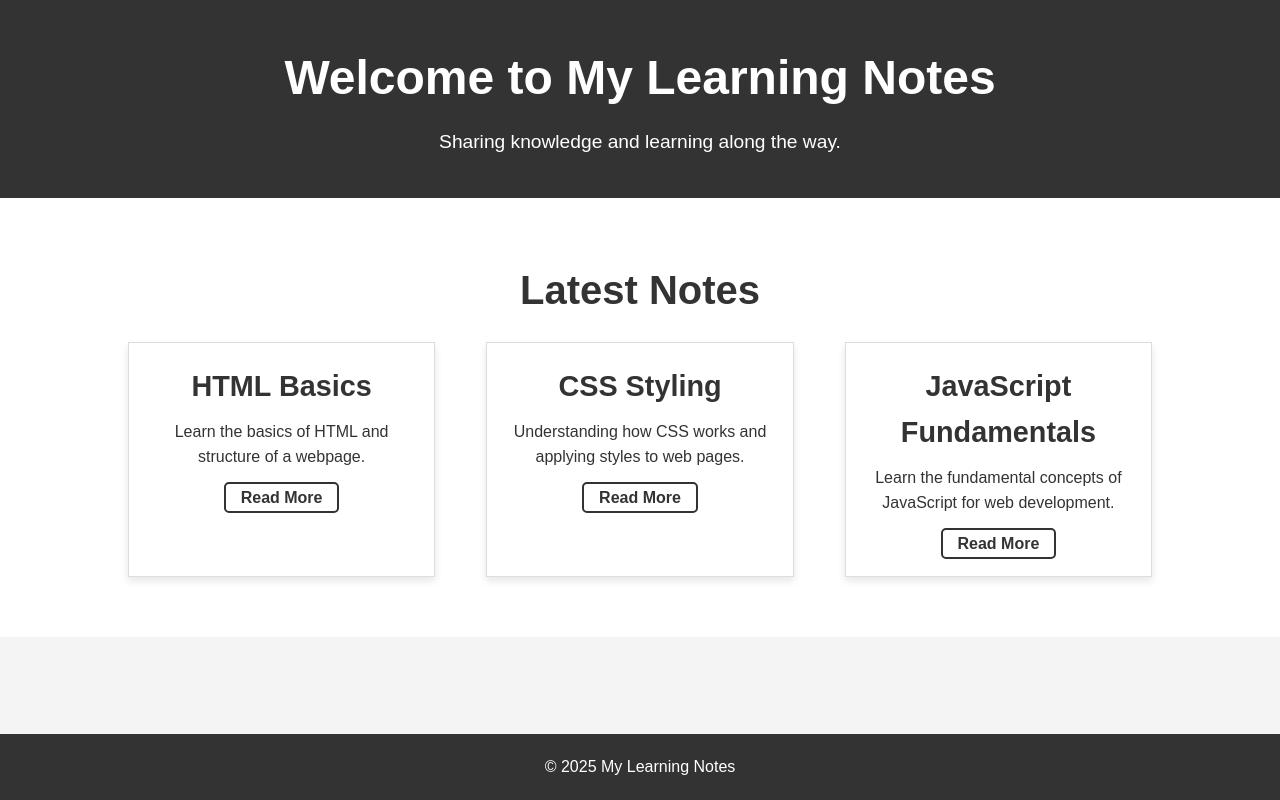
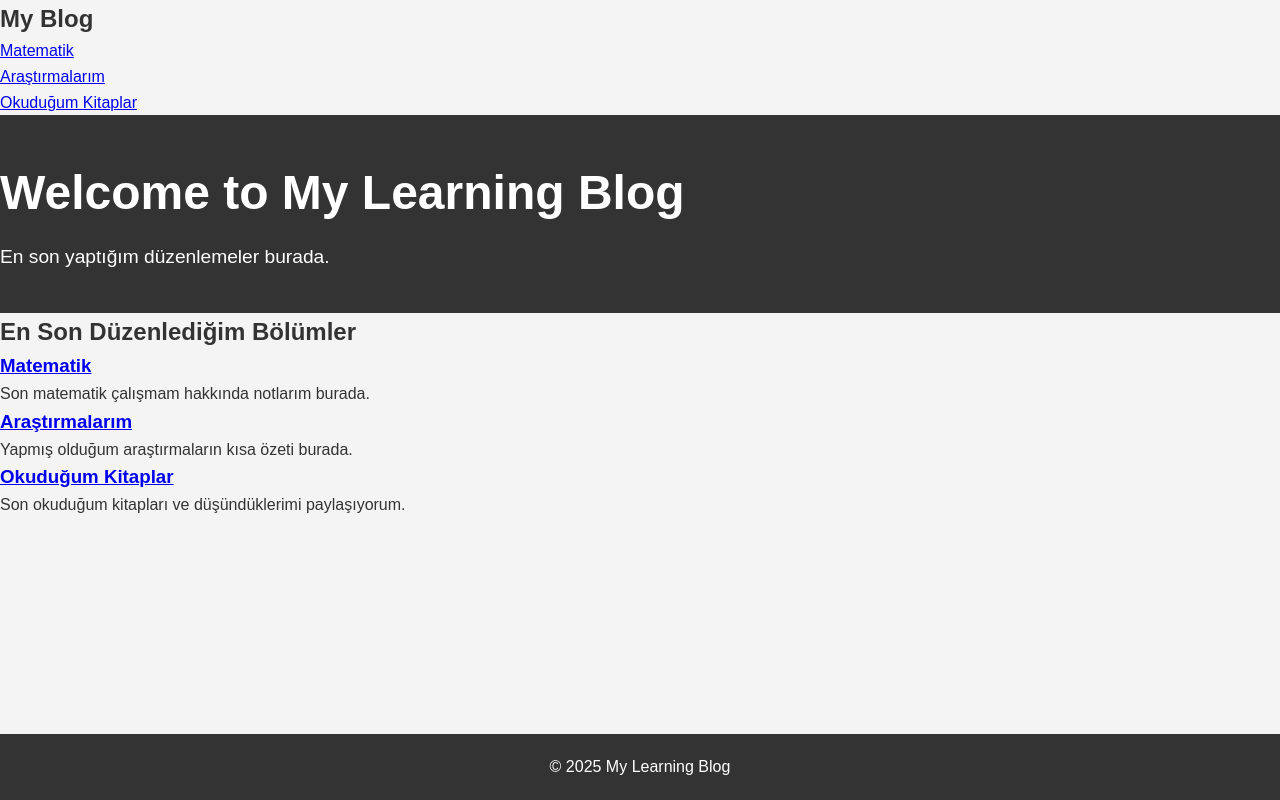
Before and after one commit to busea77/My-Lesson-Diary, a plain HTML site: page index.html in a window 1280 px wide. Drawn offline with Linux system fonts and the light colour scheme.

Commit message:
Update index.html

```diff
--- a/index.html
+++ b/index.html
@@ -4,44 +4,50 @@
     <meta charset="UTF-8">
     <meta name="viewport" content="width=device-width, initial-scale=1.0">
     <meta http-equiv="X-UA-Compatible" content="ie=edge">
-    <title>My Learning Notes</title>
+    <title>My Learning Blog</title>
     <link rel="stylesheet" href="styles.css">
 </head>
 <body>
-    <header>
-        <div class="container">
-            <h1>Welcome to My Learning Notes</h1>
-            <p>Sharing knowledge and learning along the way.</p>
+    <!-- Sidebar Menu -->
+    <nav id="sidebar">
+        <div class="sidebar-header">
+            <h2>My Blog</h2>
         </div>
-    </header>
+        <ul>
+            <li><a href="#math">Matematik</a></li>
+            <li><a href="#research">Araştırmalarım</a></li>
+            <li><a href="#books">Okuduğum Kitaplar</a></li>
+        </ul>
+    </nav>
 
-    <section class="content">
-        <div class="container">
-            <h2>Latest Notes</h2>
-            <div class="notes">
-                <div class="note-card">
-                    <h3>HTML Basics</h3>
-                    <p>Learn the basics of HTML and structure of a webpage.</p>
-                    <a href="#" class="read-more">Read More</a>
-                </div>
-                <div class="note-card">
-                    <h3>CSS Styling</h3>
-                    <p>Understanding how CSS works and applying styles to web pages.</p>
-                    <a href="#" class="read-more">Read More</a>
-                </div>
-                <div class="note-card">
-                    <h3>JavaScript Fundamentals</h3>
-                    <p>Learn the fundamental concepts of JavaScript for web development.</p>
-                    <a href="#" class="read-more">Read More</a>
-                </div>
+    <!-- Main Content -->
+    <div id="main-content">
+        <header>
+            <h1>Welcome to My Learning Blog</h1>
+            <p>En son yaptığım düzenlemeler burada.</p>
+        </header>
+
+        <!-- Latest Posts -->
+        <section class="posts">
+            <h2>En Son Düzenlediğim Bölümler</h2>
+            <div class="post-card">
+                <h3><a href="math.html">Matematik</a></h3>
+                <p>Son matematik çalışmam hakkında notlarım burada.</p>
             </div>
-        </div>
-    </section>
+            <div class="post-card">
+                <h3><a href="research.html">Araştırmalarım</a></h3>
+                <p>Yapmış olduğum araştırmaların kısa özeti burada.</p>
+            </div>
+            <div class="post-card">
+                <h3><a href="books.html">Okuduğum Kitaplar</a></h3>
+                <p>Son okuduğum kitapları ve düşündüklerimi paylaşıyorum.</p>
+            </div>
+        </section>
+    </div>
 
+    <!-- Footer -->
     <footer>
-        <div class="container">
-            <p>&copy; 2025 My Learning Notes</p>
-        </div>
+        <p>&copy; 2025 My Learning Blog</p>
     </footer>
 </body>
 </html>
```
